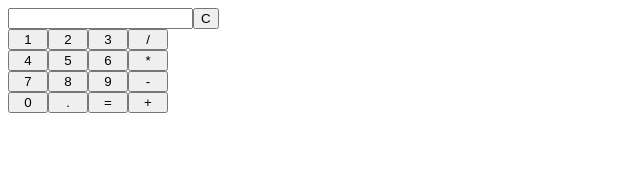
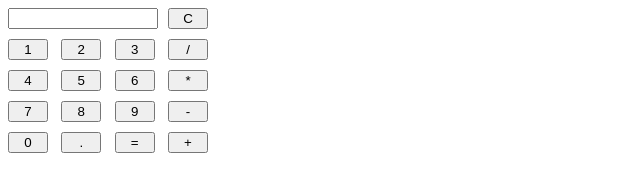
Before and after one commit to cmccurchin/calculator, a plain HTML site: page index.html in a window 1280 px wide. Shown: the whole page, without its empty margins (0-640 px from the left). Drawn offline with Linux system fonts and the light colour scheme.

Commit message:
add styling

```diff
--- a/styles.css
+++ b/styles.css
@@ -1,14 +1,22 @@
 button {
     width: 40px;
-
 }
 
 #calculator {
-    width: 200px;
     display: flex;
     flex-direction: column;
+    width: 200px;
+}
+
+#display {
+    display: flex;
+    flex: 1 1 0;
+    min-width: 0;
+    margin-right: 10px;
 }
 
 .row {
     display: flex;
+    justify-content: space-between;
+    padding-bottom: 10px;
 }
```
